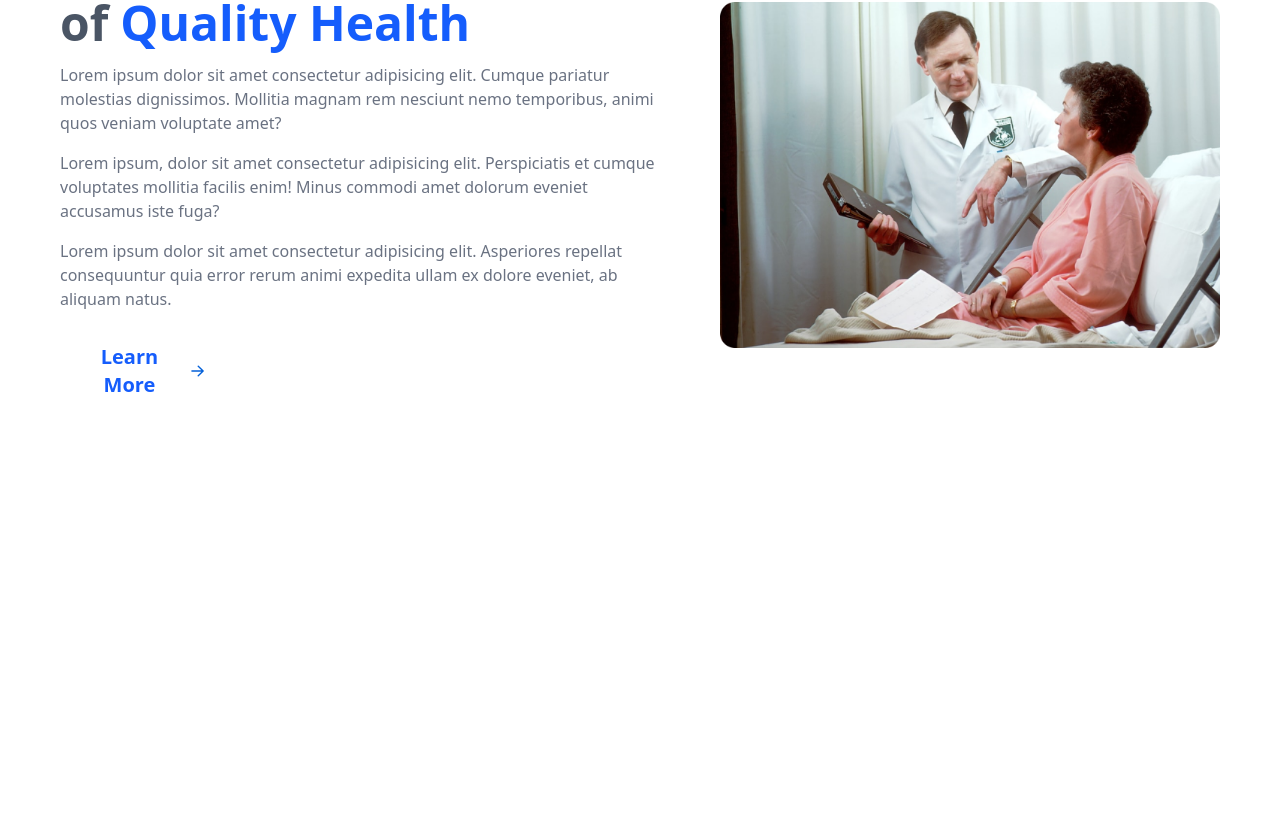
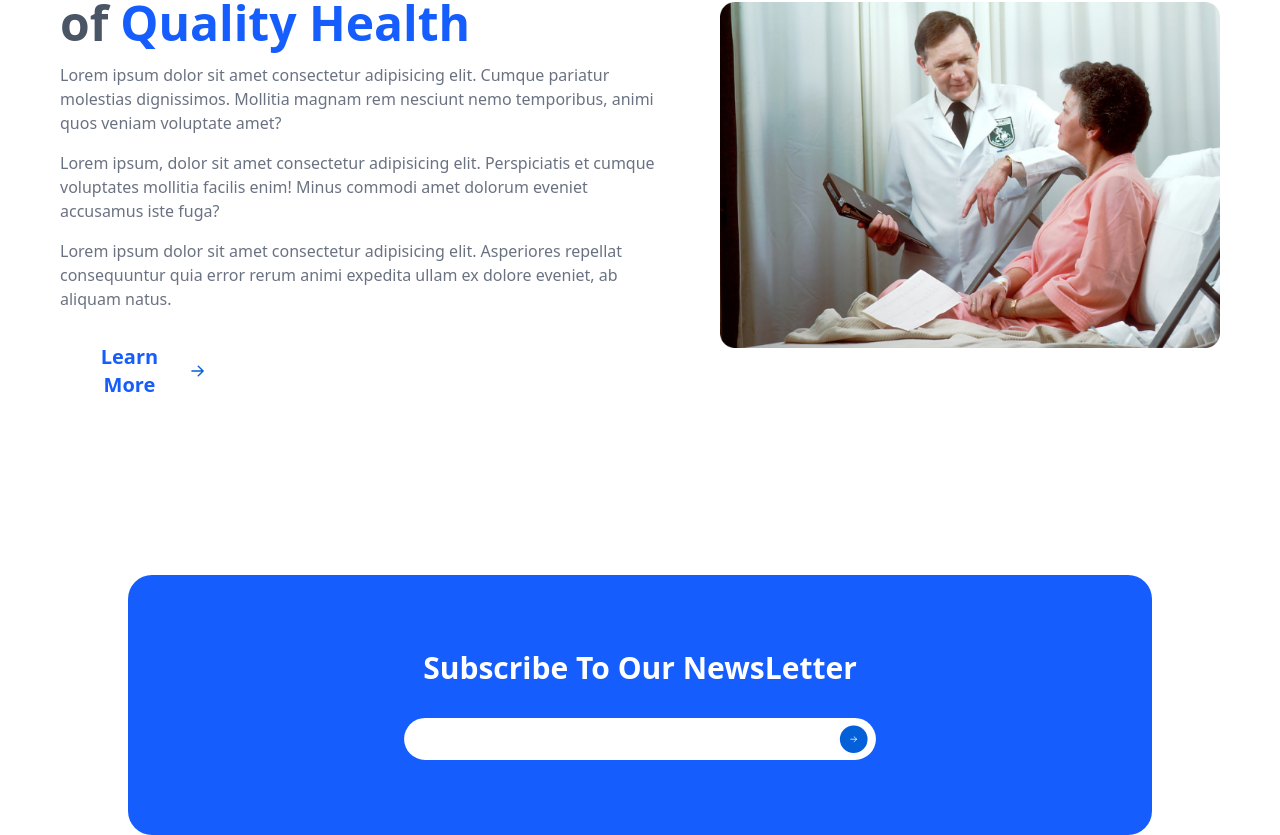
Before and after one commit to AhmedAfzal2089/medical-landing-page-intern, a React (Vite) app: page / in a window 1280 px wide. Shown: the part 2031-2866 px from the top of the page. Before the commit the page ends 2486 px from the top, so only its background shows below. Built offline with nearby package versions, Linux system fonts and the light colour scheme.

Commit message:
subscribe newsletter

```diff
--- a/src/App.jsx
+++ b/src/App.jsx
@@ -4,6 +4,7 @@ import HeroSection from "./components/HeroSection";
 import Navbar from "./components/Navbar";
 import OurMember from "./components/OurMember";
 import QualityHealth from "./components/QualityHealth";
+import SubscribeNews from "./components/SubscribeNews";
 
 const App = () => {
   return (
@@ -14,6 +15,7 @@ const App = () => {
       <ChooseUs />
       {/* <OurMember /> */}
       <QualityHealth />
+      <SubscribeNews />
     </>
   );
 };
--- /dev/null
+++ b/src/components/SubscribeNews.jsx
@@ -0,0 +1,17 @@
+import React from "react";
+import NewLetter from "../svgs/NewLetter";
+
+const SubscribeNews = () => {
+  return (
+    <div className="w-[80%] bg-blue-600 flex flex-col items-center justify-center m-auto h-65 rounded-3xl gap-8 mt-30">
+      <div className="text-white font-semibold text-3xl px-2 lg:px-0">
+        Subscribe To Our NewsLetter
+      </div>
+      <div className="w-full max-w-xs sm:max-w-sm md:max-w-md lg:max-w-lg mx-auto  px-5 lg:py-0">
+        <NewLetter className="w-full h-auto" />
+      </div>
+    </div>
+  );
+};
+
+export default SubscribeNews;
--- /dev/null
+++ b/src/svgs/NewLetter.jsx
@@ -0,0 +1,25 @@
+import React from "react";
+
+const NewLetter = (props) => {
+  return (
+    <svg
+      viewBox="0 0 956 85"
+      fill="none"
+      xmlns="http://www.w3.org/2000/svg"
+      className="w-full h-auto"
+      {...props}
+    >
+      <rect width="956" height="85" rx="42.5" fill="white" />
+      <circle cx="911" cy="43" r="28" fill="#0360D9" />
+      <path
+        d="M917 43L905 43M911.75 48L917 43L911.75 38"
+        stroke="white"
+        strokeWidth="1.5"
+        strokeLinecap="round"
+        strokeLinejoin="round"
+      />
+    </svg>
+  );
+};
+
+export default NewLetter;
```
